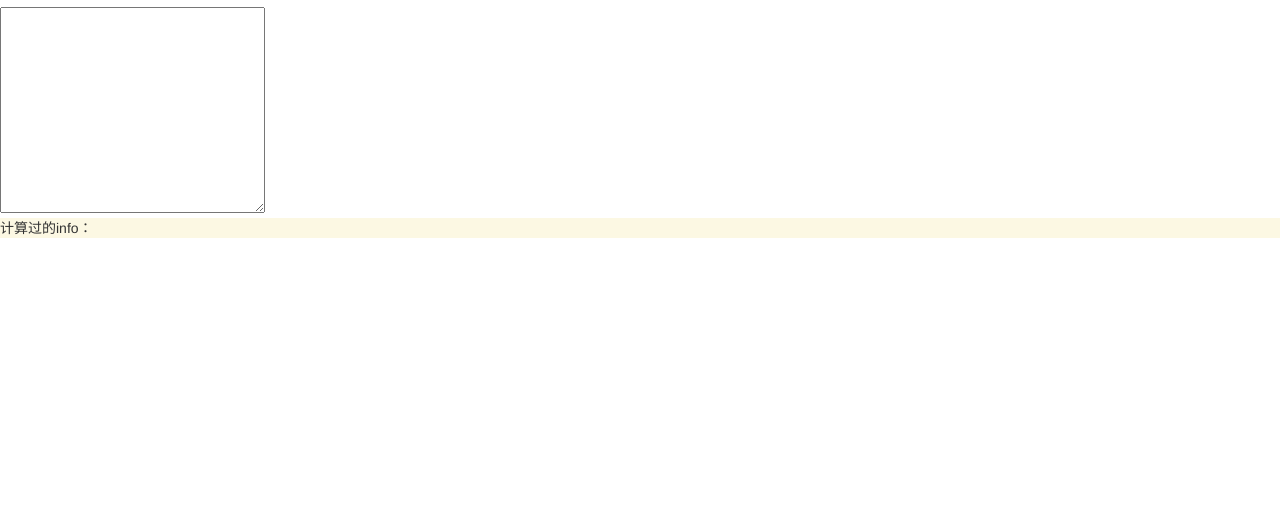
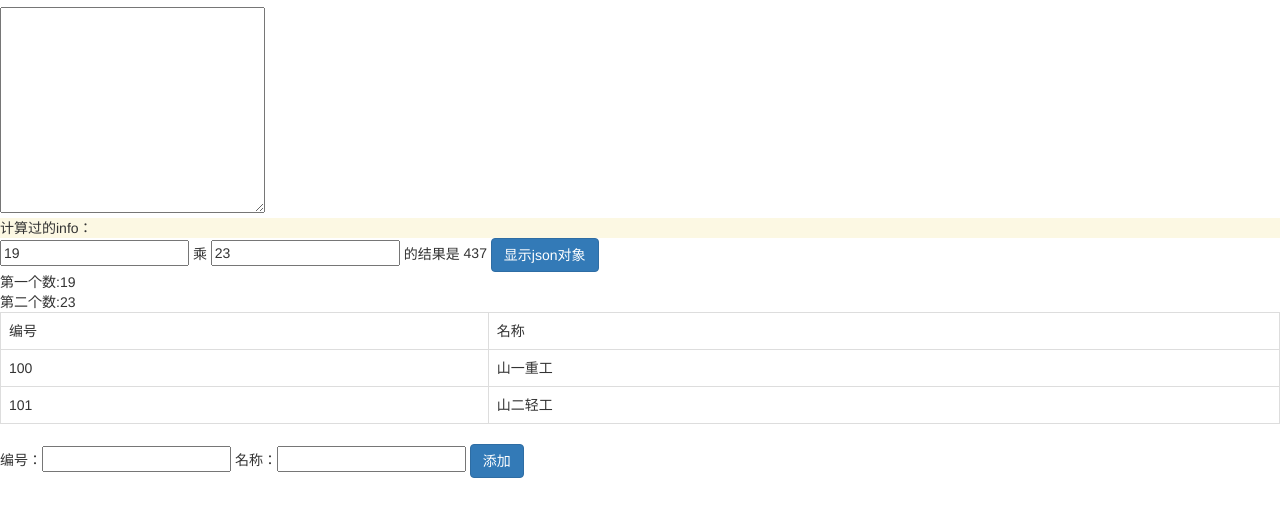
Before and after one commit to huhuiyu/TeachProjects, a website: page angularjs-study/html/ng002.html in a window 1280 px wide. Shown: the part 97-614 px from the top of the page. Drawn offline with Linux system fonts and the light colour scheme.

Commit message:
循环和添加

```diff
--- a/angularjs-study/html/app/js/ng002.js
+++ b/angularjs-study/html/app/js/ng002.js
@@ -28,6 +28,32 @@
           //$sce.trustAsHtml()表示将内容渲染成html，且不用安全检测;
           return $sce.trustAsHtml('计算过的info：<br>' + $scope.info);
         };
+
+        //支持json对象作为属性
+        $scope.mycompute = {
+          numa: 19,
+          numb: 23
+        };
+
+        //自定义方法也接受参数传递
+        $scope.showMyCompute = function(info) {
+          $log.debug('参数：', info);
+          $log.debug('mycompute：', $scope.mycompute);
+        };
+
+        //数组数据的渲染
+        $scope.list = [
+          { id: 100, name: '山一重工' },
+          { id: 101, name: '山二轻工' }
+        ];
+
+        $scope.addData = {};
+
+        //添加到集合的方法
+        $scope.addDataToList = function() {
+          $scope.list.push($scope.addData);
+          $scope.addData = {};
+        };
       }
     ]);
 
--- a/angularjs-study/html/ng002.html
+++ b/angularjs-study/html/ng002.html
@@ -1,5 +1,5 @@
 <!DOCTYPE html>
-<html lang="en">
+<html>
   <head>
     <meta charset="UTF-8" />
     <meta name="viewport" content="width=device-width, initial-scale=1.0" />
@@ -21,6 +21,36 @@
       <div class="bg-primary" ng-bind="info"></div>
       <div class="bg-warning" ng-bind-html="computeInfo()"></div>
 
+      <!-- json对象也支持 -->
+      <input type="text" ng-model="mycompute.numa">
+      乘
+      <input type="text" ng-model="mycompute.numb">
+      的结果是
+      <span ng-bind="mycompute.numa*mycompute.numb"></span>
+      <span class="btn btn-primary" ng-click="showMyCompute('参数值就是我')">显示json对象</span>
+      <div>
+        第一个数:<span ng-bind="mycompute.numa"></span>
+        <br>
+        第二个数:<span ng-bind="mycompute.numb"></span>
+      </div>
+
+      <table class="table table-bordered table-hover">
+        <tr>
+          <td>编号</td>
+          <td>名称</td>
+        </tr>
+        <!--
+          ng-repeat可以循环处理数组
+          data in list表示循环list变量，每次获取到的数据给data变量
+         -->
+        <tr ng-repeat="data in list">
+          <td ng-bind="data.id"></td>
+          <td ng-bind="data.name"></td>
+        </tr>
+      </table>
+      编号：<input type="text" ng-model="addData.id">
+      名称：<input type="text" ng-model="addData.name">
+      <span class="btn btn-primary" ng-click="addDataToList();">添加</span>
     </div>
 
     <script src="lib/js/jquery.min.js"></script>
```
Also changed, not shown: 1 other file.
